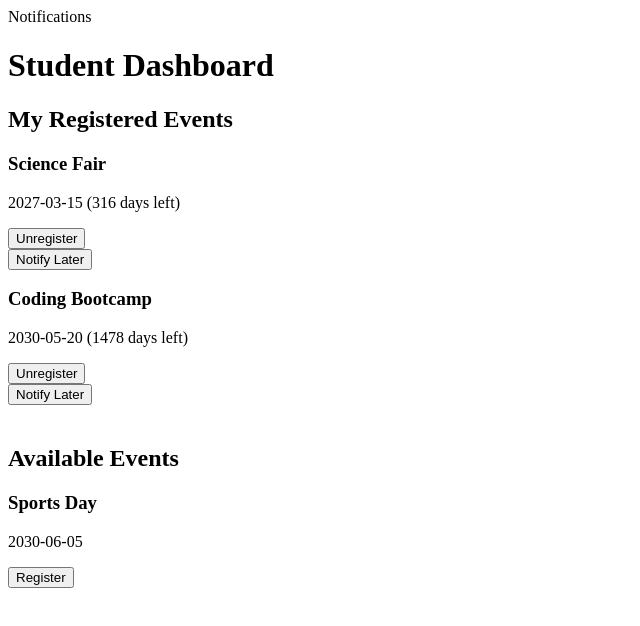
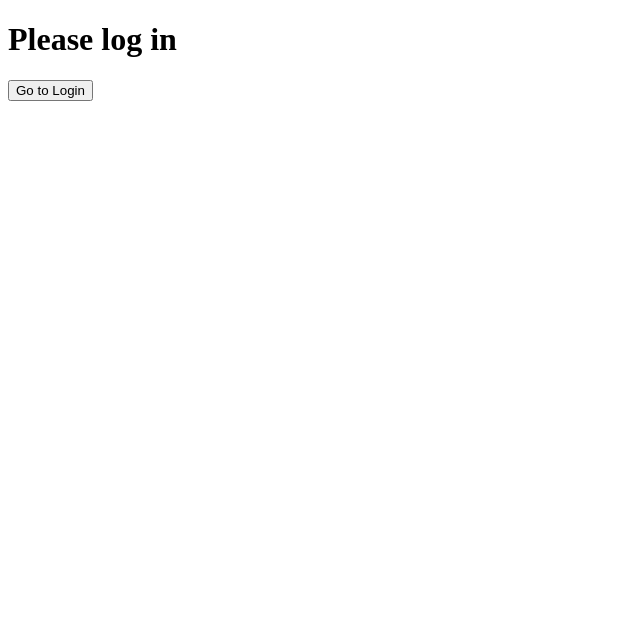
Before and after one commit to JanTheThird/event-registration-final-project, a React (Vite) app: page /student in a window 1280 px wide. Shown: the top 626 px of the page, without its empty margins (0-640 px from the left). Built offline with nearby package versions, Linux system fonts and the light colour scheme.

Commit message:
feat:Another Partial data persistence in terms of register.

```diff
--- a/src/App.tsx
+++ b/src/App.tsx
@@ -3,10 +3,12 @@ import LandingPage from './pages/LandingPage';
 import AdminPage from './pages/admin/AdminPage';
 import StudentPage from './pages/student/StudentPage';
 import NotificationLogPage from './pages/student/NotificationLogPage';
+import { AuthProvider } from './utils/context/AuthContext';
 
 function App() {
   return (
-    <Router>
+    <AuthProvider>
+      <Router>
       <Routes>
         <Route path="/" element={<LandingPage />} />
         <Route path="/admin" element={<AdminPage />} />
@@ -14,6 +16,8 @@ function App() {
         <Route path="/notifications" element={<NotificationLogPage />} />
       </Routes>
     </Router>
+    </AuthProvider>
+
   );
 }
 
--- a/src/pages/LandingPage.tsx
+++ b/src/pages/LandingPage.tsx
@@ -5,7 +5,7 @@ import { useDB } from '../utils/localdb/db';
 function LandingPage() {
   const navigate = useNavigate();
   const db = useDB();
-  const allUsers = db.getAllUsers();
+  const allUsers = db.getAllUsers(); // Get Ana, Jack, etc. from your JSON/LocalStorage
 
   const [selectedUserId, setSelectedUserId] = useState<string>('');
 
--- a/src/pages/student/StudentPage.tsx
+++ b/src/pages/student/StudentPage.tsx
@@ -1,167 +1,201 @@
-import React, { useState, useEffect, useRef, useCallback } from 'react';
-import { useNavigate } from 'react-router-dom';
+import { useState, useEffect } from 'react';
 import { useDB } from '../../utils/localdb/db';
 import type { Event } from '../../utils/types/Index';
 
+import NotificationBadge from '../student/components/student/NotificationBadge';
+import RegisteredEventCard from '../student/components/student/RegisteredEventCard';
+import AvailableEventCard from '../student/components/student/AvailableEventCard';
+import EventsSection from '../student/components/student/EventsSection';
+import { useAuth } from '../../utils/context/AuthContext';
+
 export default function StudentPage() {
   const db = useDB();
-  const navigate = useNavigate();
-  const [allUpcomingEvents, setAllUpcomingEvents] = useState<Event[]>([]);
-  const [registeredEvents, setRegisteredEvents] = useState<Event[]>([]);
-  const [today] = useState(new Date().toISOString().split('T')[0]);
-  const [openNotificationDropdown, setOpenNotificationDropdown] = useState<number | null>(null);
-  const [unreadCount, setUnreadCount] = useState(0);
+  const { userId, logout } = useAuth();
 
-  const dropdownRef = useRef<HTMLDivElement>(null);
+  const [unread, setUnread] = useState(0);
+  const [openDropdown, setOpenDropdown] = useState<number | null>(null);
+  const [loading, setLoading] = useState(true);
 
+  const today = new Date().toISOString().split('T')[0];
 
+  // ---------------------------
+  // HELPER: Convert userId safely
+  // ---------------------------
+  const getUserIdNum = (): number | null => {
+    if (!userId) return null;
+    return parseInt(userId);
+  };
 
-  const refreshUnreadCount = useCallback(() => {
-    const raw = localStorage.getItem('demoNotifications');
-    const notifications = raw ? JSON.parse(raw) : [];
-    const unread = notifications.filter((n: any) => !n.read).length;
-    setUnreadCount(unread);
-  }, []);
+  // ---------------------------
+  // DERIVED DATA (NO STATE)
+  // ---------------------------
+  const events: Event[] = db.getEvents().filter(e => e.date >= today);
+
+  const userIdNum = getUserIdNum();
+  const registeredIds = userIdNum
+    ? db.getUserRegistrations(userIdNum) // ✅ Now passes number
+    : [];
+
+  const registeredEvents = events.filter(e =>
+    registeredIds.includes(e.id)
+  );
+
+  const availableEvents = events.filter(e =>
+    !registeredIds.includes(e.id)
+  );
+
+  // ---------------------------
+  // EFFECTS
+  // ---------------------------
+  useEffect(() => {
+    refreshUnread();
+  }, [userId]);
 
   useEffect(() => {
-    refreshEvents();
-    refreshUnreadCount();
-    const interval = setInterval(refreshUnreadCount, 5000);
-    return () => clearInterval(interval);
-  }, [today, refreshUnreadCount]);
-
-  const handleClickOutside = useCallback((event: MouseEvent) => {
-    if (dropdownRef.current && !dropdownRef.current.contains(event.target as Node)) {
-      setOpenNotificationDropdown(null);
+    if (!userId) {
+      setLoading(false);
+      return;
     }
-  }, []);
+    setLoading(false);
+  }, [userId]);
 
   useEffect(() => {
-    document.addEventListener('mousedown', handleClickOutside);
-    return () => document.removeEventListener('mousedown', handleClickOutside);
-  }, [handleClickOutside]);
+    if (userIdNum) {
+      refreshUnread();
+    }
+  }, [events.length, userId]);
 
-  const refreshEvents = () => {
-    const events = db.getEvents();
-    const future = events.filter(event => event.date >= today);
-    setAllUpcomingEvents(future);
+  // ---------------------------
+  // FIXED: refreshUnread
+  // ---------------------------
+  const refreshUnread = () => {
+    if (!userIdNum) {
+      setUnread(0);
+      return;
+    }
 
-    const saved = localStorage.getItem('demoRegisteredEvents');
-    if (saved) {
-      const parsedIds: number[] = JSON.parse(saved);
-      setRegisteredEvents(future.filter(e => parsedIds.includes(e.id)));
-    } else {
-      setRegisteredEvents(future.slice(0, 2));
-    }
+    const notifs = db.getNotifications().filter(n => n.userId === userIdNum); // ✅ Fixed!
+    setUnread(notifs.filter(n => !n.read).length);
   };
 
-  const getDaysUntil = (date: string): number => {
-    const eventDate = new Date(date + 'T00:00:00');
+  // ---------------------------
+  // HELPERS
+  // ---------------------------
+  const getDaysUntil = (date: string) => {
+    const d = new Date(date + 'T00:00:00');
     const now = new Date();
     now.setHours(0, 0, 0, 0);
-    return Math.ceil((eventDate.getTime() - now.getTime()) / (1000 * 60 * 60 * 24));
+    return Math.ceil((d.getTime() - now.getTime()) / 86400000);
   };
 
-  const isRegistered = (eventId: number) => registeredEvents.some(e => e.id === eventId);
+  const isRegistered = (eventId: number) =>
+    registeredIds.includes(eventId);
 
+  // ---------------------------
+  // ACTIONS - ALL FIXED!
+  // ---------------------------
   const toggleRegistration = (event: Event) => {
-  const registering = !isRegistered(event.id);
-  const currentUserId = 1;
-
-    if (registering) {
-    db.registerForEvent(currentUserId, event.id); // Update DB
-  } else {
-    db.unregisterFromEvent(currentUserId, event.id); // Update DB
-  }
-  let updated;
-  if (registering) {
-    updated = [...registeredEvents, event];
-  } else {
-    updated = registeredEvents.filter(e => e.id !== event.id);
+    if (!userIdNum) {
+      alert('Please log in first!');
+      return;
     }
 
+    const exists = isRegistered(event.id);
 
-    setRegisteredEvents(updated);
-    localStorage.setItem('demoRegisteredEvents', JSON.stringify(updated.map(e => e.id)));
+    if (exists) {
+      db.unregisterFromEvent(userIdNum, event.id); // ✅ Number
+    } else {
+      db.registerForEvent(userIdNum, event.id); // ✅ Number
+    }
 
-    const notifs = JSON.parse(localStorage.getItem('demoNotifications') || '[]');
-    notifs.push({
-      id: Date.now(),
-      action: registering ? `Registered: ${event.name}` : `Unregistered: ${event.name}`,
-      type: registering ? 'register' : 'unregister',
-      read: false,
-      timestamp: new Date().toISOString()
+    db.addNotification({
+      userId: userIdNum, // ✅ Number
+      eventId: event.id,
+      eventName: event.name,
+      type: exists ? 'unregister' : 'register',
+      action: exists
+        ? `Unregistered: ${event.name}`
+        : `Registered: ${event.name}`
     });
-    localStorage.setItem('demoNotifications', JSON.stringify(notifs));
 
-    alert(registering ? `Registered for "${event.name}"!` : `Unregistered from "${event.name}"`);
-    refreshUnreadCount();
+    refreshUnread();
   };
 
-  const handleNotifyLater = (event: Event, days: number) => {
-    const notifs = JSON.parse(localStorage.getItem('demoNotifications') || '[]');
-    notifs.push({
-      id: Date.now(),
-      action: `Reminder set: ${event.name} (${days}d before)`,
+  const notifyLater = (event: Event, days: number) => {
+    if (!userIdNum) {
+      alert('Please log in first!');
+      return;
+    }
+
+    db.addNotification({
+      userId: userIdNum, // ✅ Number
+      eventId: event.id,
+      eventName: event.name,
       type: 'reminder_set',
-      read: false,
-      timestamp: new Date().toISOString()
+      action: `Reminder set: ${event.name} (${days}d before)`
     });
-    localStorage.setItem('demoNotifications', JSON.stringify(notifs));
 
-    alert(`Reminder scheduled for "${event.name}"!`);
-    setOpenNotificationDropdown(null);
-    refreshUnreadCount();
+    setOpenDropdown(null);
+    refreshUnread();
   };
+
+  // ---------------------------
+  // RENDER
+  // ---------------------------
+  if (loading) {
+    return <div className="student-container">Loading...</div>;
+  }
+
+  if (!userIdNum) {
+    return (
+      <div className="student-container">
+        <h1>Please log in</h1>
+        <button onClick={() => window.location.href = '/'}>Go to Login</button>
+      </div>
+    );
+  }
 
   return (
     <div className="student-container">
-      <div onClick={() => navigate('/notifications')} className="notif-badge-float">
-        Notifications {unreadCount > 0 && <span className="unread-dot">{unreadCount}</span>}
+      <div className="page-header">
+        <NotificationBadge unread={unread} />
+        <h1>Student Dashboard</h1>
+        <button onClick={logout} className="logout-btn">Logout</button>
       </div>
 
-      <h1>Student Dashboard</h1>
+      <EventsSection title="My Registered Events">
+        {registeredEvents.length === 0 ? (
+          <p>No registered events</p>
+        ) : (
+          registeredEvents.map(event => (
+            <RegisteredEventCard
+              key={event.id}
+              event={event}
+              daysUntil={getDaysUntil(event.date)}
+              isDropdownOpen={openDropdown === event.id}
+              onToggleDropdown={() =>
+                setOpenDropdown(openDropdown === event.id ? null : event.id)
+              }
+              onUnregister={() => toggleRegistration(event)}
+              onNotify={(d) => notifyLater(event, d)}
+            />
+          ))
+        )}
+      </EventsSection>
 
-      <section>
-        <h2>My Registered Events</h2>
-        <div className="events-grid">
-          {registeredEvents.map(event => {
-            const daysUntil = getDaysUntil(event.date);
-            const isOpen = openNotificationDropdown === event.id;
-            return (
-              <div key={event.id} className="card-base card-registered" style={{ borderColor: daysUntil <= 3 ? '#ff4d4f' : '#1890ff' }}>
-                <h3>{event.name}</h3>
-                <p>{event.date} ({daysUntil} days left)</p>
-                <div className="btn-flex-row">
-                  <button onClick={() => toggleRegistration(event)} className="btn-unregister">Unregister</button>
-                  <div className="relative-wrapper"  ref={isOpen ? dropdownRef : null}>
-                    <button onClick={() => setOpenNotificationDropdown(isOpen ? null : event.id)} className="btn-notify">Notify Later</button>
-                    {isOpen && (
-                      <div className="custom-dropdown-menu">
-                        <div onClick={() => handleNotifyLater(event, 1)} className="dropdown-action-item">1 Day Before</div>
-                        <div onClick={() => handleNotifyLater(event, 7)} className="dropdown-action-item">1 Week Before</div>
-                      </div>
+      <EventsSection title="Available Events">
+        {availableEvents.length === 0 ? (
+          <p>No available events</p>
+        ) : (
+          availableEvents.map(event => (
+            <AvailableEventCard
+              key={event.id}
+              event={event}
+              onRegister={() => toggleRegistration(event)}
+            />
+          ))
         )}
-                  </div>
-                </div>
-              </div>
-            );
-          })}
-        </div>
-      </section>
-
-      <section style={{ marginTop: '40px' }}>
-        <h2>Available Events</h2>
-        <div className="events-grid">
-          {allUpcomingEvents.filter(e => !isRegistered(e.id)).map(event => (
-            <div key={event.id} className="card-base card-available">
-              <h3>{event.name}</h3>
-              <p>{event.date}</p>
-              <button onClick={() => toggleRegistration(event)} className="btn-register-main">Register</button>
-            </div>
-          ))}
-        </div>
-      </section>
+      </EventsSection>
     </div>
   );
 }
--- /dev/null
+++ b/src/pages/student/components/student/AvailableEventCard.tsx
@@ -0,0 +1,19 @@
+import type { Event } from '../../../../utils/types/Index';
+
+export default function AvailableEventCard({
+  event,
+  onRegister
+}: {
+  event: Event;
+  onRegister: () => void;
+}) {
+  return (
+    <div className="card-base card-available">
+      <h3>{event.name}</h3>
+      <p>{event.date}</p>
+      <button onClick={onRegister} className="btn-register-main">
+        Register
+      </button>
+    </div>
+  );
+}
--- /dev/null
+++ b/src/pages/student/components/student/EventsSection.tsx
@@ -0,0 +1,16 @@
+export default function EventsSection({
+  title,
+  children
+}: {
+  title: string;
+  children: React.ReactNode;
+}) {
+  return (
+    <section style={{ marginTop: '40px' }}>
+      <h2>{title}</h2>
+      <div className="events-grid">
+        {children}
+      </div>
+    </section>
+  );
+}
--- /dev/null
+++ b/src/pages/student/components/student/NotificationBadge.tsx
@@ -0,0 +1,13 @@
+import { useNavigate } from 'react-router-dom';
+
+export default function NotificationBadge({ unread }: {
+  unread: number;
+}) {
+  const navigate = useNavigate();
+
+  return (
+    <div onClick={() => navigate('/notifications')} className="notif-badge-float">
+      Notifications {unread > 0 && <span className="unread-dot">{unread}</span>}
+    </div>
+  );
+}
--- /dev/null
+++ b/src/pages/student/components/student/RegisteredEventCard.tsx
@@ -0,0 +1,50 @@
+import type { Event } from '../../../../utils/types/Index';
+
+export default function RegisteredEventCard({
+  event,
+  daysUntil,
+  isDropdownOpen,
+  onToggleDropdown,
+  onUnregister,
+  onNotify
+}: {
+  event: Event;
+  daysUntil: number;
+  isDropdownOpen: boolean;
+  onToggleDropdown: () => void;
+  onUnregister: () => void;
+  onNotify: (days: number) => void;
+}) {
+  return (
+    <div
+      className="card-base card-registered"
+      style={{ borderColor: daysUntil <= 3 ? '#ff4d4f' : '#1890ff' }}
+    >
+      <h3>{event.name}</h3>
+      <p>{event.date} ({daysUntil} days left)</p>
+
+      <div className="btn-flex-row">
+        <button onClick={onUnregister} className="btn-unregister">
+          Unregister
+        </button>
+
+        <div className="relative-wrapper">
+          <button onClick={onToggleDropdown} className="btn-notify">
+            Notify Later
+          </button>
+
+          {isDropdownOpen && (
+            <div className="custom-dropdown-menu">
+              <div onClick={() => onNotify(1)} className="dropdown-action-item">
+                1 Day Before
+              </div>
+              <div onClick={() => onNotify(7)} className="dropdown-action-item">
+                1 Week Before
+              </div>
+            </div>
+          )}
+        </div>
+      </div>
+    </div>
+  );
+}
--- /dev/null
+++ b/src/utils/context/AuthContext.tsx
@@ -0,0 +1,46 @@
+// utils/context/AuthContext.tsx
+import { createContext, useContext, useState, useEffect, type ReactNode } from 'react';
+
+interface AuthContextType {
+  userId: string | null;
+  login: (userId: string) => void;
+  logout: () => void;
+}
+
+const AuthContext = createContext<AuthContextType | undefined>(undefined); // ✅ Fixed!
+
+export function AuthProvider({ children }: { children: ReactNode }) {
+  const [userId, setUserId] = useState<string | null>(null);
+
+  // Load user from localStorage on mount
+  useEffect(() => {
+    const savedUserId = localStorage.getItem('current_user_id');
+    if (savedUserId) {
+      setUserId(savedUserId);
+    }
+  }, []);
+
+  const login = (id: string) => {
+    setUserId(id);
+    localStorage.setItem('current_user_id', id);
+  };
+
+  const logout = () => {
+    setUserId(null);
+    localStorage.removeItem('current_user_id');
+  };
+
+  return (
+    <AuthContext.Provider value={{ userId, login, logout }}>
+      {children}
+    </AuthContext.Provider>
+  );
+}
+
+export function useAuth() {
+  const context = useContext(AuthContext);
+  if (context === undefined) {
+    throw new Error('useAuth must be used within an AuthProvider');
+  }
+  return context;
+}
```
Also changed, not shown: src/utils/auth.ts (added, +16 -0 lines). Lines whose indentation alone changed are shown as unchanged.
